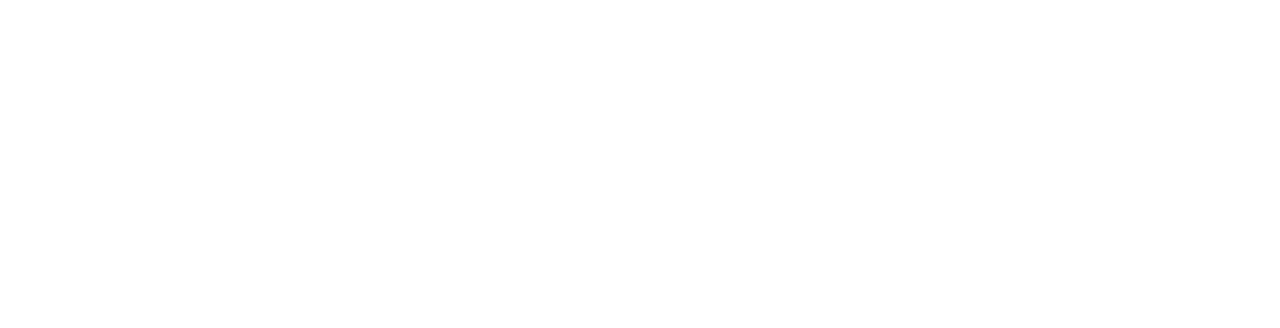
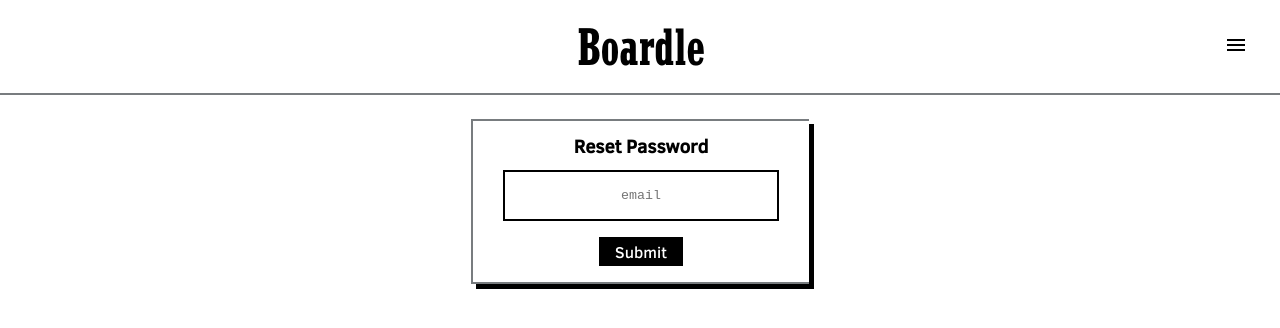
Before and after one commit to alevin93/boardle, a React (Create React App) app: page /reset in a window 1280 px wide. Before the commit this address had no page. Shown: the top 328 px of the page. Built offline with nearby package versions, Linux system fonts and the light colour scheme; no server answers.

Commit message:
started password recovery feature

```diff
--- a/public/index.html
+++ b/public/index.html
@@ -13,6 +13,16 @@
     <script async src="https://pagead2.googlesyndication.com/pagead/js/adsbygoogle.js?client=ca-pub-3586708846139312"
      crossorigin="anonymous"></script>
     <link rel="manifest" href="%PUBLIC_URL%/manifest.json" />
+
+    <!-- Google tag (gtag.js) -->
+    <script async src="https://www.googletagmanager.com/gtag/js?id=G-YV2WSLNTZF"></script>
+    <script>
+      window.dataLayer = window.dataLayer || [];
+      function gtag(){dataLayer.push(arguments);}
+      gtag('js', new Date());
+
+      gtag('config', 'G-YV2WSLNTZF');
+    </script>
     <!--
       Notice the use of %PUBLIC_URL% in the tags above.
       It will be replaced with the URL of the `public` folder during the build.
--- a/src/App.js
+++ b/src/App.js
@@ -2,6 +2,7 @@
 import './App.css';
 import Share from './components/Share';
 import Main from './components/Main';
+import Reset from './components/Reset';
 import {
   BrowserRouter as Router,
   Route,
@@ -15,6 +16,7 @@
     <Routes>
       <Route path='/' element={<Main />} />
       <Route path='/add/:share' element={<Share />} />
+      <Route path='/reset/' element={<Reset />} />
     </Routes>
     </Router>
     )
--- a/src/components/Register.js
+++ b/src/components/Register.js
@@ -134,6 +134,10 @@
     setShowRegister(false);
   }
 
+  const handleForgotPassword = () => {
+    navigate('/reset')
+  }
+
   if(registered === false){
     return (
       <div className='register-card-container'>
@@ -144,6 +148,7 @@
               <input className='create-user-input' onChange={(e) => {
               setPassword(e.target.value)}} type="password" placeholder="password" ></input>
               <button className='create-user-button' onClick={handleLogin}>Sign In</button>
+              <button className='forgot-password-button' onClick={handleForgotPassword}>Forgot Password?</button>
           </div>
           <div className='create-user-container'>
               <h3 className='create-user-text'>Register with Email</h3>
--- /dev/null
+++ b/src/components/Reset.js
@@ -0,0 +1,45 @@
+import React,{ useState } from 'react'
+import TopBar from './TopBar';
+
+function Reset() {
+
+    const BASE_URL = process.env.REACT_APP_BASE_URL;
+
+    const [email, setEmail] = useState('');
+    const [message, setMessage] = useState('');
+
+    async function handleSubmit() {
+        if(email === '') {
+          setMessage("Please enter email!")
+        }
+        const response = await fetch(`${BASE_URL}/resetPassword`, {
+          method: 'POST',
+          headers: {'Content-Type': 'application/json'},
+          body: JSON.stringify({ email: email})
+        })
+        const jsonData = await response.json();
+
+        if(JSON.parse(jsonData).error) {
+          alert(JSON.parse(jsonData).error);
+        }
+        setMessage('Message sent successfully to the provided email')//JSON.parse(jsonData));
+
+      }
+
+  return (
+    <>
+    <TopBar />
+    <div className='register-card-container'>
+          <div className='create-user-container'>
+              <h3 className='create-user-text'>Reset Password</h3>
+              <input className='create-user-input' onChange={(e) => {
+              setEmail(e.target.value)}} placeholder="email" ></input>
+              <button className='create-user-button' onClick={handleSubmit}>Submit</button>
+          </div>
+          <h3 className='create-user-text'>{message}</h3>
+    </div>
+    </>
+  )
+}
+
+export default Reset
```
